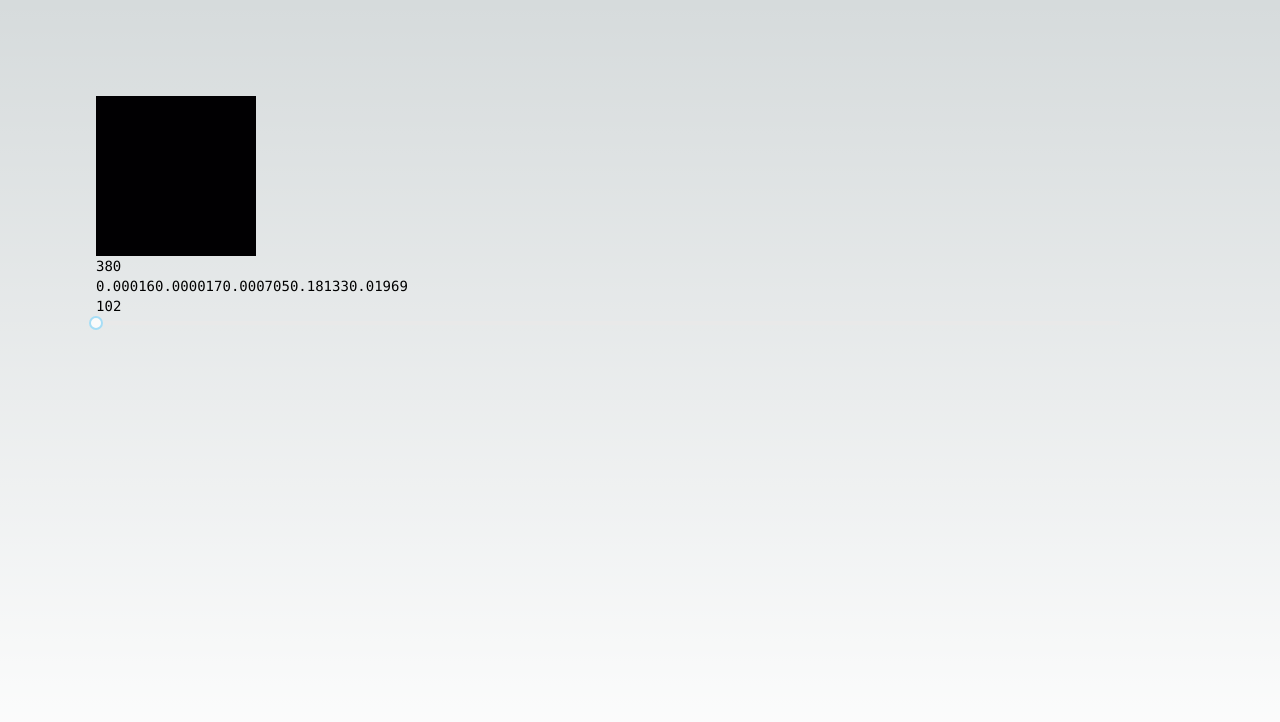
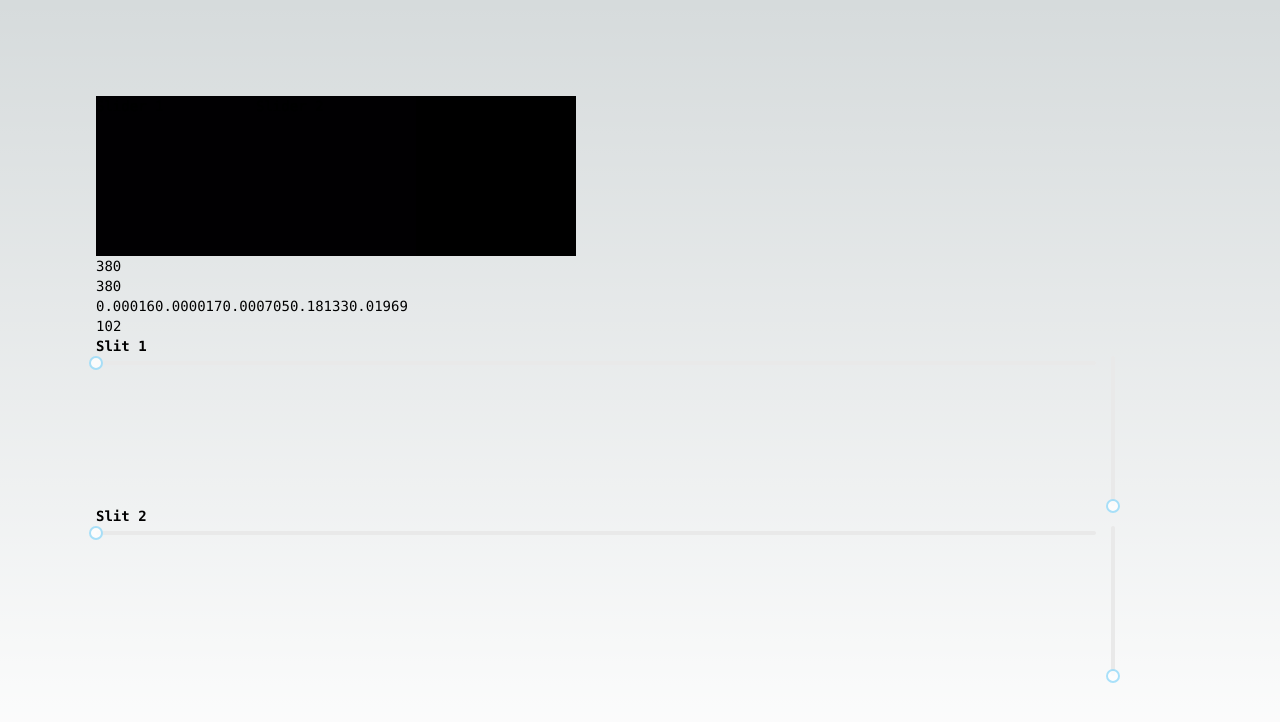
Before and after one commit to wandell/maxwell-color-experiment, a Next.js app: page / in a window 1280 px wide. Shown: the top 722 px of the page. Built offline with nearby package versions, Linux system fonts and the light colour scheme.

Commit message:
Add slit size slider (weight)

```diff
--- a/src/app/page.tsx
+++ b/src/app/page.tsx
@@ -35,17 +35,72 @@ function xyzToRgb(x: number, y: number, z: number): [number, number, number] {
 export default function Home() {
   // States of the position of slit 1, slit 2, etc.
   const [s1nm, sets1nm] = useState<number>(380);
+  const [s1Size, sets1Size] = useState<number>(0);
+  const [s2nm, sets2nm] = useState<number>(380);
+  const [s2Size, sets2Size] = useState<number>(0);
+
   const nmToXYZTable = conversionTable();
 
-  const handleSliderChange = (value: number | number[]) => {
+  // Currently only takes the combination of 2 XYZ
+  const combineXYZ = (XYZ1: number[], XYZ2: number[]) => {
+    const combinedX = (XYZ1[0] * s1Size) / 100 + (XYZ2[0] * s2Size) / 100;
+    const combinedY = (XYZ1[1] * s1Size) / 100 + (XYZ2[1] * s2Size) / 100;
+    const combinedZ = (XYZ1[2] * s1Size) / 100 + (XYZ2[2] * s2Size) / 100;
+
+    return [combinedX, combinedY, combinedZ];
+  };
+
+  const handleSliderChange = (value: number | number[], sliderId: number) => {
     if (Array.isArray(value)) {
       // Handle the case when the value is an array
       // For your case, you might take the first element of the array or handle it differently
-      sets1nm(value[0]);
-      // console.log(value[0]);
+      switch (sliderId) {
+        case 1:
+          sets1nm(value[0]);
+          break;
+        case 2:
+          sets2nm(value[0]);
+          break;
+      }
     } else {
       // Handle the case when the value is a number
-      sets1nm(value);
+      switch (sliderId) {
+        case 1:
+          sets1nm(value);
+          break;
+        case 2:
+          sets2nm(value);
+          break;
+      }
+      // console.log(value);
+    }
+  };
+
+  const handleSliderChangeAmount = (
+    value: number | number[],
+    sliderId: number
+  ) => {
+    if (Array.isArray(value)) {
+      // Handle the case when the value is an array
+      // For your case, you might take the first element of the array or handle it differently
+      switch (sliderId) {
+        case 1:
+          sets1Size(value[0]);
+          break;
+        case 2:
+          sets2Size(value[0]);
+          break;
+      }
+    } else {
+      // Handle the case when the value is a number
+      switch (sliderId) {
+        case 1:
+          sets1Size(value);
+          break;
+        case 2:
+          sets2Size(value);
+          break;
+      }
       // console.log(value);
     }
   };
@@ -53,6 +108,17 @@ export default function Home() {
   const nmToRGB = (value: number) => {
     const XYZValues = nmToXYZTable[value];
     const RGB = xyzToRgb(XYZValues[0], XYZValues[1], XYZValues[2]);
+    console.log(RGB);
+    return RGB;
+  };
+
+  const nmToRGB2 = (value1: number, value2: number) => {
+    const XYZValues1 = nmToXYZTable[value1];
+    const XYZValues2 = nmToXYZTable[value2];
+
+    const combinedXYZ = combineXYZ(XYZValues1, XYZValues2);
+
+    const RGB = xyzToRgb(combinedXYZ[0], combinedXYZ[1], combinedXYZ[2]);
     console.log(RGB);
     return RGB;
   };
@@ -71,15 +137,55 @@ export default function Home() {
   return (
     <main className="min-h-screen flex-col items-center justify-between p-24">
       <div className="z-10 max-w-5xl w-full items-center justify-between font-mono text-sm">
-        <div style={style(nmToRGB(s1nm))}></div>
+        <div className="flex">
+          <div style={style(nmToRGB(s1nm))}>
+            <p>Slider 1</p>
+          </div>
+          <div style={style(nmToRGB(s2nm))}>
+            <p>Slider 2</p>
+          </div>
+          <div style={style(nmToRGB2(s1nm, s2nm))}>
+            <p>Combined</p>
+          </div>
+        </div>
+
         <div className="block">
           <p>{s1nm}</p>
+          <p>{s2nm}</p>
           <p>{nmToXYZTable[s1nm]}</p>
           <p>{nmToRGB(s1nm)}</p>
         </div>
 
-        <div className="block">
-          <Slider step={5} onChange={handleSliderChange} min={380} max={780} />
+        <b>Slit 1</b>
+        <div className="flex h-[150px] gap-[10px] align-center">
+          <Slider
+            step={5}
+            onChange={(e) => handleSliderChange(e, 1)}
+            min={380}
+            max={780}
+          />
+          <Slider
+            onChange={(e) => handleSliderChangeAmount(e, 1)}
+            min={0}
+            max={100}
+            vertical={true}
+          />
+        </div>
+
+        <b>Slit 2</b>
+        <div className="flex h-[150px] gap-[10px] align-center">
+          <Slider
+            step={5}
+            onChange={(e) => handleSliderChange(e, 2)}
+            min={380}
+            max={780}
+          />
+          <Slider
+            onChange={(e) => handleSliderChangeAmount(e, 2)}
+            min={0}
+            max={100}
+            vertical={true}
+          />
         </div>
       </div>
     </main>
```
